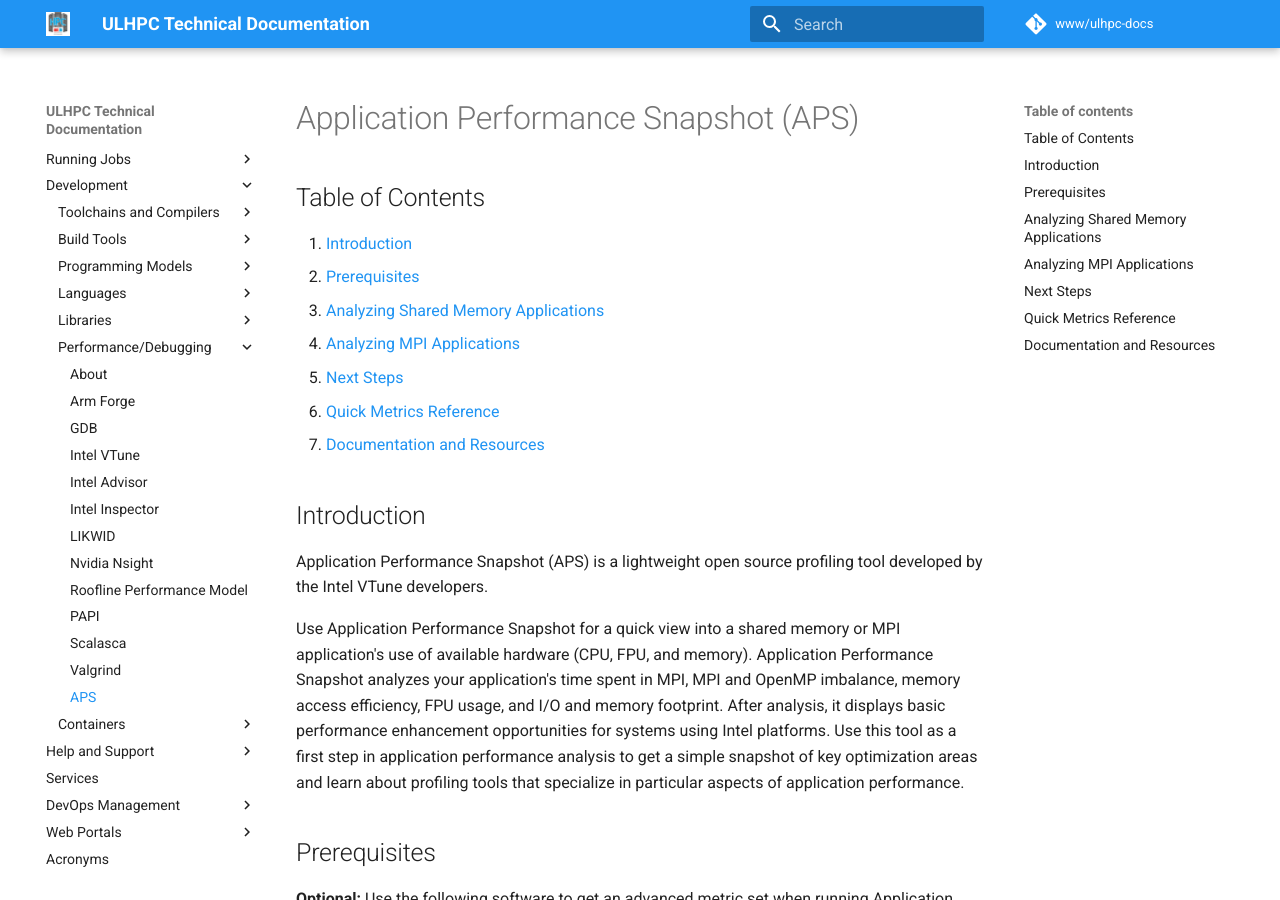
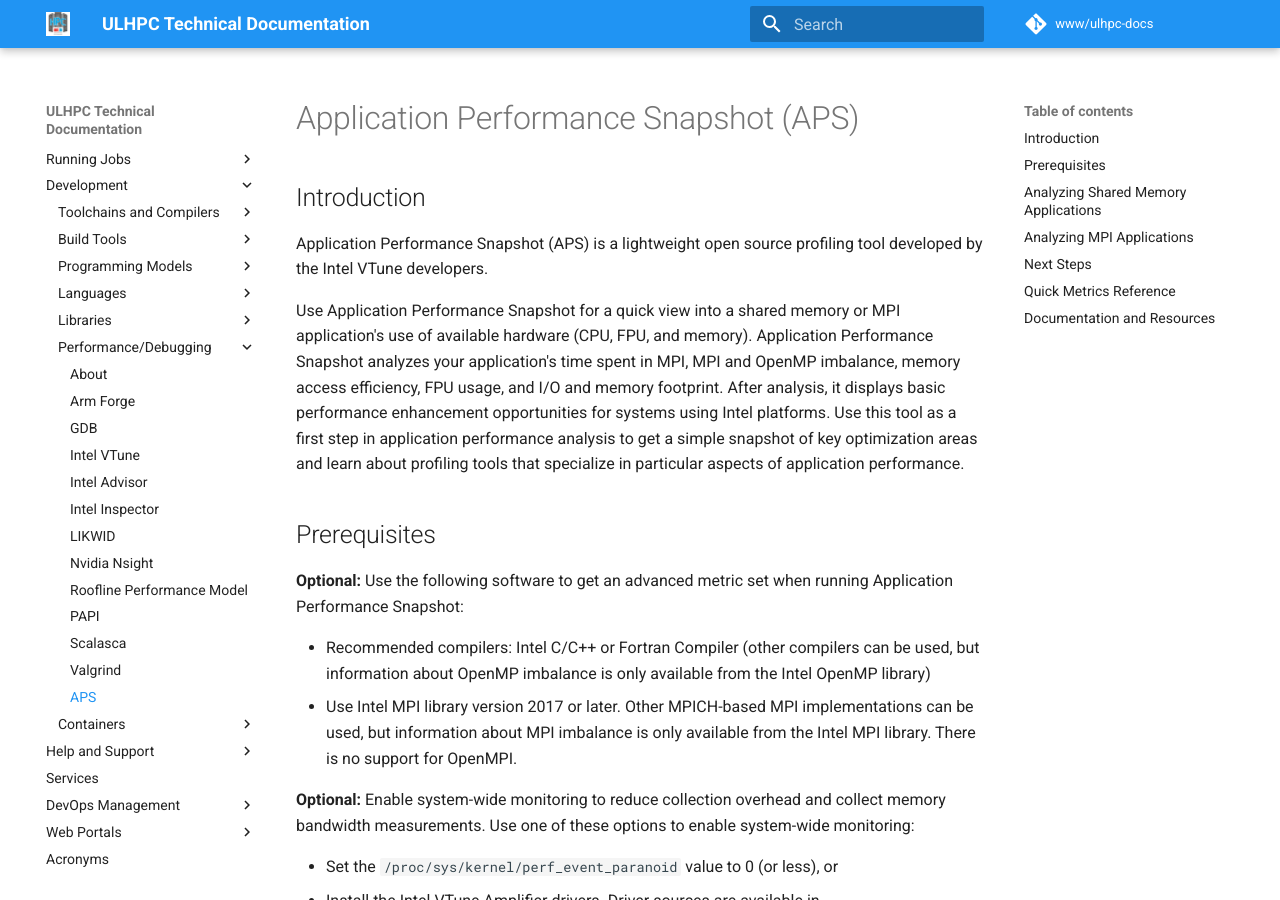
Before and after one commit to ULHPC/ulhpc-docs, an MkDocs documentation site: the page built from docs/development/performance-debugging-tools/aps.md, in a window 1280 px wide and 900 px high. Built offline with MkDocs 1.6.1 and Material for MkDocs 9.7.7, drawn with Linux system fonts in a browser that asks for light colours.

Commit message:
Update aps.md

```diff
--- a/docs/development/performance-debugging-tools/aps.md
+++ b/docs/development/performance-debugging-tools/aps.md
@@ -1,14 +1,4 @@
 # Application Performance Snapshot (APS)
-
-## Table of Contents
-
-1. [Introduction](#introduction)
-2. [Prerequisites](#prerequisites)
-3. [Analyzing Shared Memory Applications](#analyzing-shared-memory-applications)
-4. [Analyzing MPI Applications](#analyzing-mpi-applications)
-5. [Next Steps](#next-steps)
-6. [Quick Metrics Reference](#quick-metrics-reference)
-7. [Documentation and Resources](#documentation-and-resources)
 
 ## Introduction
 
```
